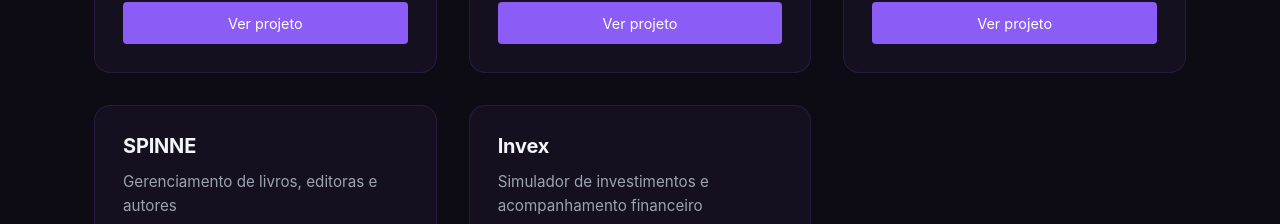
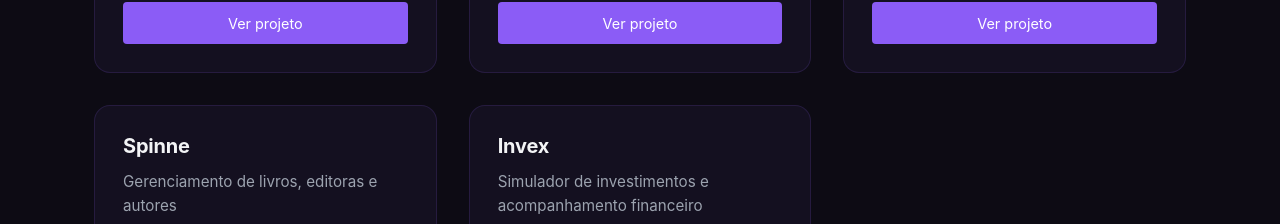
Before and after one commit to kauanvinicius9/Portfolio-Web, a React (Vite) app in the folder frontend/: page / in a window 1280 px wide. Shown: the part 1860-2084 px from the top of the page. Built offline with nearby package versions, Linux system fonts and the light colour scheme.

Commit message:
projects.ts

```diff
--- a/frontend/src/data/projects.ts
+++ b/frontend/src/data/projects.ts
@@ -39,9 +39,9 @@ export const projects: Projects[] = [
   },
   {
     id: "07",
-    title: "SPINNE",
+    title: "Spinne",
     desc: "Gerenciamento de livros, editoras e autores",
-    link: "https://github.com/kauanvinicius9/SPINNE",
+    link: "https://github.com/kauanvinicius9/Spinne",
   },
   {
     id: "08",
```
